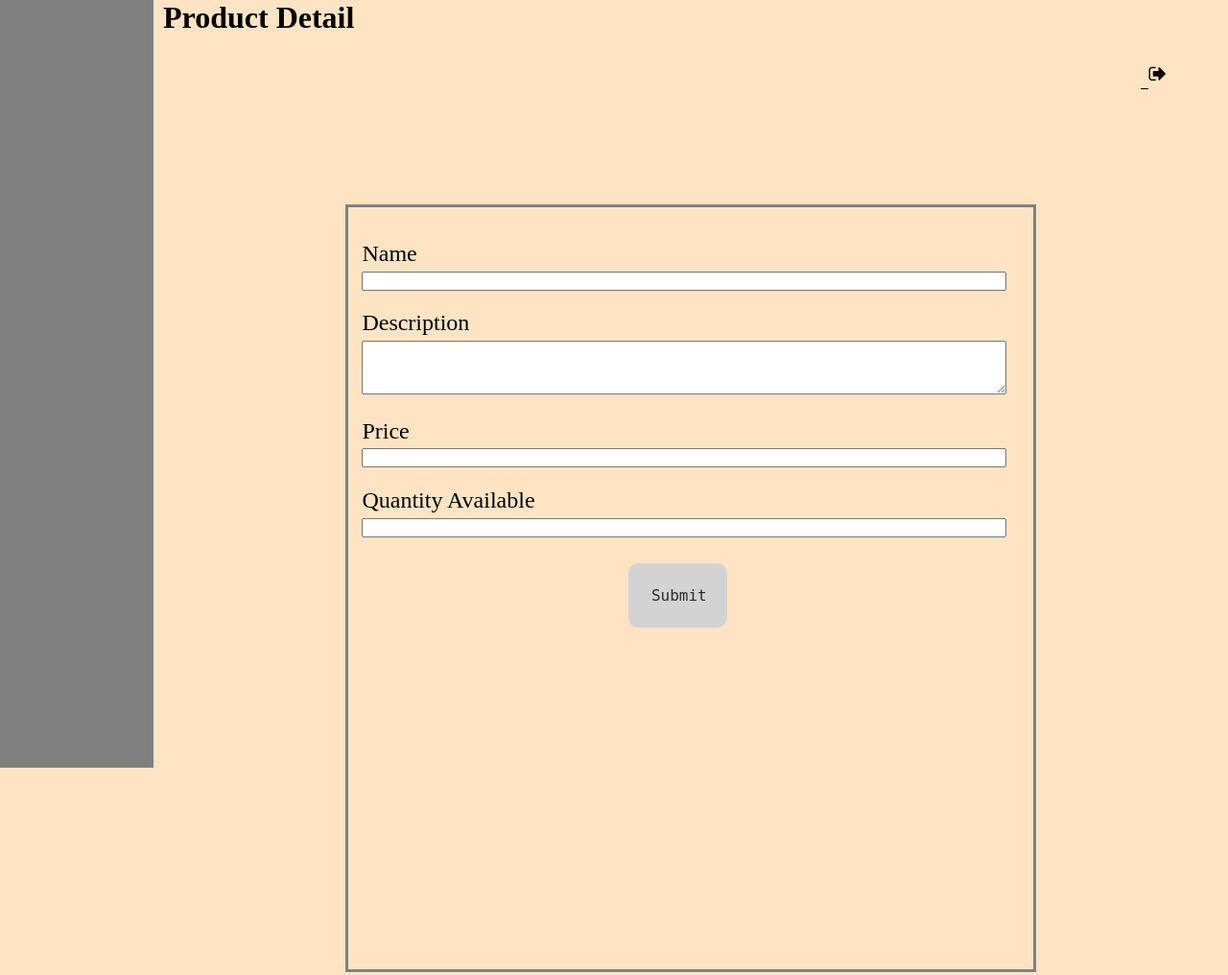
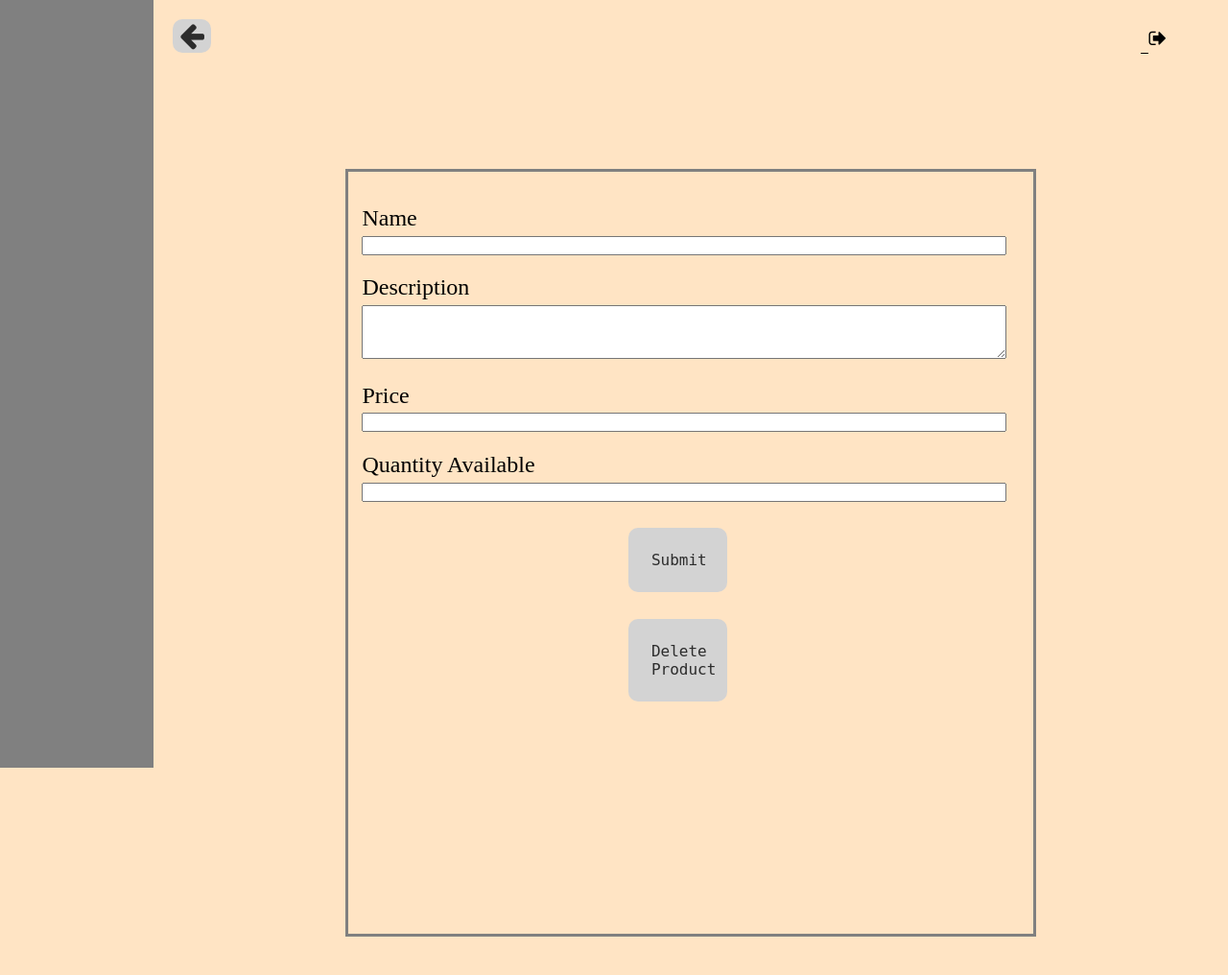
Before and after one commit to TeamNumber5/Kiosk, a Django app: template menu/templates/createProduct.html in a window 1280 px wide; the page is wider, and only the part inside the window is pictured. Shown: the top 1016 px of that part at 96% size. After the commit the page ends 976 px from the top of that part, so only its background shows below. Run offline with Django 3.2, Linux system fonts and the light colour scheme; the template is opened without the code that fills it, so the values that code supplies are empty.

Commit message:
Back button and back button functionality added to product listing and detail pages.

```diff
--- a/menu/templates/createProduct.html
+++ b/menu/templates/createProduct.html
@@ -13,7 +13,8 @@
 	<script type="text/javascript" src="{% static 'scripts/master.js' %}" defer></script>
 
     <body>
-        <h1 id="tmp" class="heading">Product Detail</h1>
+<!--        <h1 id="tmp" class="heading">Product Detail</h1>-->
+        <button class="backButton" onclick="back()"><i class="fa fa-arrow-left" aria-hidden="true"></i></button>
         <div class="info">
             <div class="account">
                 <a>{{role}}</a>
@@ -46,6 +47,7 @@
                 <div class="Button-Container">
                     <button class="button" name="create_product" id="Submit" value={{update_product}} onclick="validateCreateProduct()">Submit</button>
                     <button class="button cancel" name="cancel" id="cancel" style="display:none" onclick="unfillform()">Cancel Update</button>
+                    <button class="button">Delete Product</button>
                 </div>
                 <div id="product_created" style="display: none" class="error">The product has been made.</div>
                 <div id="product_updated" style="display: none" class="error">The product has been updated.</div>
--- a/menu/templates/productListing.html
+++ b/menu/templates/productListing.html
@@ -12,8 +12,8 @@
         </script>
 
     <body>
-        <h1 id="tmp">Product Listing</h1>
-
+<!--        <h1 id="tmp">Product Listing</h1>-->
+        <button class="backButton" onclick="back()"><i class="fa fa-arrow-left" aria-hidden="true"></i></button>
         <nav>
         <div class="info">
             <div class="search-box">
--- a/static/css/createProduct.css
+++ b/static/css/createProduct.css
@@ -95,3 +95,18 @@ body {
 #cancel{
     font-size: .7rem !important;
 }
+
+.backButton{
+    font-family: Hack, monospace;
+    background: #d3d3d3;
+    color: #2c2c2c;
+    cursor: pointer;
+    font-size: 30px;
+    border: 0;
+    border-radius: 10px;
+    width: 40px;
+    height 40px;
+    position: fixed;
+    left: 180px;
+    top: 20px;
+}
```
Also changed, not shown: menu/views.py (+11 -0 lines), static/css/product_listing.css (+15 -0 lines), static/scripts/createProduct.js (+10 -0 lines), static/scripts/productListing.js (+9 -0 lines).
